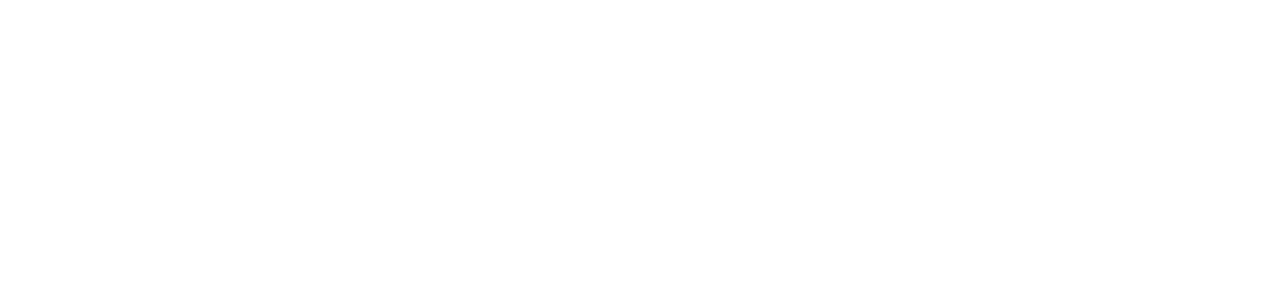
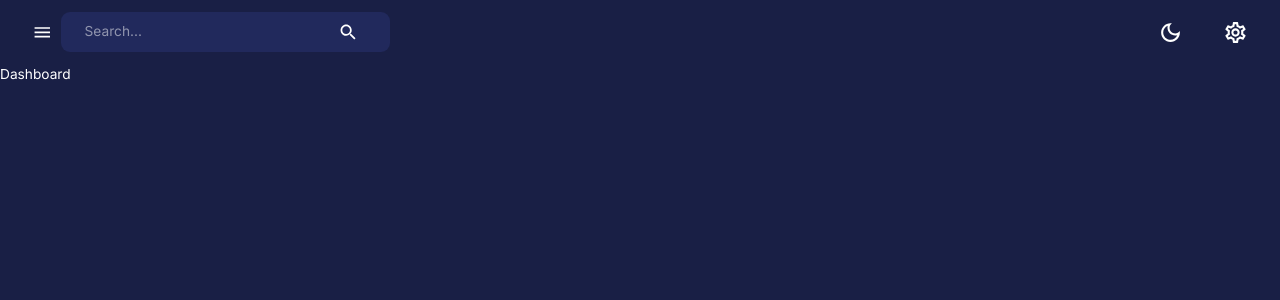
Before and after one commit to muhammad-Osman/MERN-React-Admin-Dashboard, a React (Create React App) app in the folder client/: page /dashboard in a window 1280 px wide. Shown: the top 300 px of the page. Built offline with nearby package versions, Linux system fonts and the light colour scheme.

Commit message:
navbar completed

```diff
--- a/client/src/App.js
+++ b/client/src/App.js
@@ -1,7 +1,28 @@
+import { CssBaseline, createTheme, ThemeProvider } from "@mui/material";
+import { useMemo } from "react";
+import { useSelector } from "react-redux";
+import { BrowserRouter, Navigate, Route, Routes } from "react-router-dom";
+import { themeSettings } from "theme";
+import { Dashboard, Layout } from "scenes";
+
 function App() {
+  const mode = useSelector((state) => state.global.mode);
+  const theme = useMemo(() => createTheme(themeSettings(mode)), [mode]);
+
   return (
     <div className="app">
+      <BrowserRouter>
+        <ThemeProvider theme={theme}>
+          <CssBaseline />
+          <Routes>
+            <Route element = {<Layout />} >
+              <Route path = "/" element = {<Navigate to = "/dashboard" replase />} />
+              <Route path = "/dashboard" element = {<Dashboard />} />
 
+            </Route>
+          </Routes>
+        </ThemeProvider>
+      </BrowserRouter>
     </div>
   );
 }
--- /dev/null
+++ b/client/src/components/FlexBetween.jsx
@@ -0,0 +1,10 @@
+const { Box } = require("@mui/material");
+const { styled } = require("@mui/system");
+
+const FlexBetween = styled(Box)({
+  display: "flex",
+  justifyContent: "space-between",
+  alignItems: "center",
+});
+
+export default FlexBetween;
--- /dev/null
+++ b/client/src/components/Navbar.jsx
@@ -0,0 +1,63 @@
+import React from "react";
+import {
+  LightModeOutlined,
+  DarkModeOutlined,
+  Menu as MenuIcon,
+  Search,
+  SettingsOutlined,
+  ArrowDropDownOutlined,
+} from "@mui/icons-material";
+import FlexBetween from "components/FlexBetween";
+import { useDispatch } from "react-redux";
+import {setMode} from "state";
+import profileImage from "assets/profie.jpeg";
+import { AppBar, IconButton, InputBase, Toolbar, useTheme } from "@mui/material";
+
+const Navbar = () => {
+    const dispatch = useDispatch();
+    const theme = useTheme();
+
+
+  return <AppBar sx={{
+    position: "static",
+    background: "none",
+    boxShadow: "none"
+  }}>
+    <Toolbar sx={{justifyContent: "space-between"}}>
+        {/* LEFT SIDE */}
+        <FlexBetween>
+            <IconButton onClick={() => console.log('open/close sidebar')}>
+                <MenuIcon />
+            </IconButton>
+            <FlexBetween
+                backgroundColor={theme.palette.background.alt}
+                borderRadius="9px"
+                gap="3rem"
+                p="0.1rem 1.5rem"
+            >
+                <InputBase placeholder="Search..." />
+                <IconButton>
+                    <Search />
+                </IconButton>
+            </FlexBetween>
+        </FlexBetween>
+        {/* RIGHT SIDE */}
+        <FlexBetween gap="1.5rem">
+            <IconButton onClick={() => dispatch(setMode())}>
+                {
+                    theme.palette.mode === 'dark' ? (
+                        <DarkModeOutlined sx={{fontSize:"25px"}} />
+                    ) : (
+                        <LightModeOutlined sx={{fontSize:"25px"}} />
+                    )
+                }
+            </IconButton>
+            <IconButton>
+                <SettingsOutlined sx={{fontSize:"25px"}} />
+            </IconButton>
+        </FlexBetween>
+    </Toolbar>
+  </AppBar>;
+};
+
+export default Navbar;
--- a/client/src/index.js
+++ b/client/src/index.js
@@ -1,11 +1,23 @@
-import React from 'react';
-import ReactDOM from 'react-dom/client';
-import './index.css';
-import App from './App';
+import React from "react";
+import ReactDOM from "react-dom/client";
+import "./index.css";
+import App from "./App";
+import { configureStore } from "@reduxjs/toolkit";
+import globalReducer from "state";
+import { Provider } from "react-redux";
 
-const root = ReactDOM.createRoot(document.getElementById('root'));
+const store = configureStore({
+  reducer: {
+    global: globalReducer,
+  },
+});
+
+const root = ReactDOM.createRoot(document.getElementById("root"));
+
 root.render(
   <React.StrictMode>
-    <App />
+    <Provider store={store}>
+      <App />
+    </Provider>
   </React.StrictMode>
 );
--- /dev/null
+++ b/client/src/scenes/dashboard/Dashboard.jsx
@@ -0,0 +1,9 @@
+import React from 'react'
+
+const Dashboard = () => {
+  return (
+    <div>Dashboard</div>
+  )
+}
+
+export default Dashboard
--- /dev/null
+++ b/client/src/scenes/index.js
@@ -0,0 +1,2 @@
+export { default as Dashboard } from "./dashboard/Dashboard";
+export { default as Layout } from './layout/Layout';
--- /dev/null
+++ b/client/src/scenes/layout/Layout.jsx
@@ -0,0 +1,18 @@
+import React, { useState } from "react";
+import { Box, useMediaQuery } from "@mui/material";
+import { Outlet } from "react-router-dom";
+import { useSelector } from "react-redux";
+import Navbar from "components/Navbar";
+
+const Layout = () => {
+  return (
+    <Box width="100%" height="100%">
+      <Box>
+        <Navbar />
+        <Outlet />
+      </Box>
+    </Box>
+  );
+};
+
+export default Layout;
--- /dev/null
+++ b/client/src/state/index.js
@@ -0,0 +1,19 @@
+import { createSlice } from "@reduxjs/toolkit";
+
+const initialState = {
+  mode: "dark",
+};
+
+export const globalSlice = createSlice({
+  name: "global",
+  initialState,
+  reducers: {
+    setMode: (state) => {
+      state.mode = state.mode === "light" ? "dark" : "light";
+    },
+  },
+});
+
+export const { setMode } = globalSlice.actions;
+
+export default globalSlice.reducer;
```
Also changed, not shown: client/src/assets/profie.jpeg (renamed from client/src/assets/profie.jpg).
